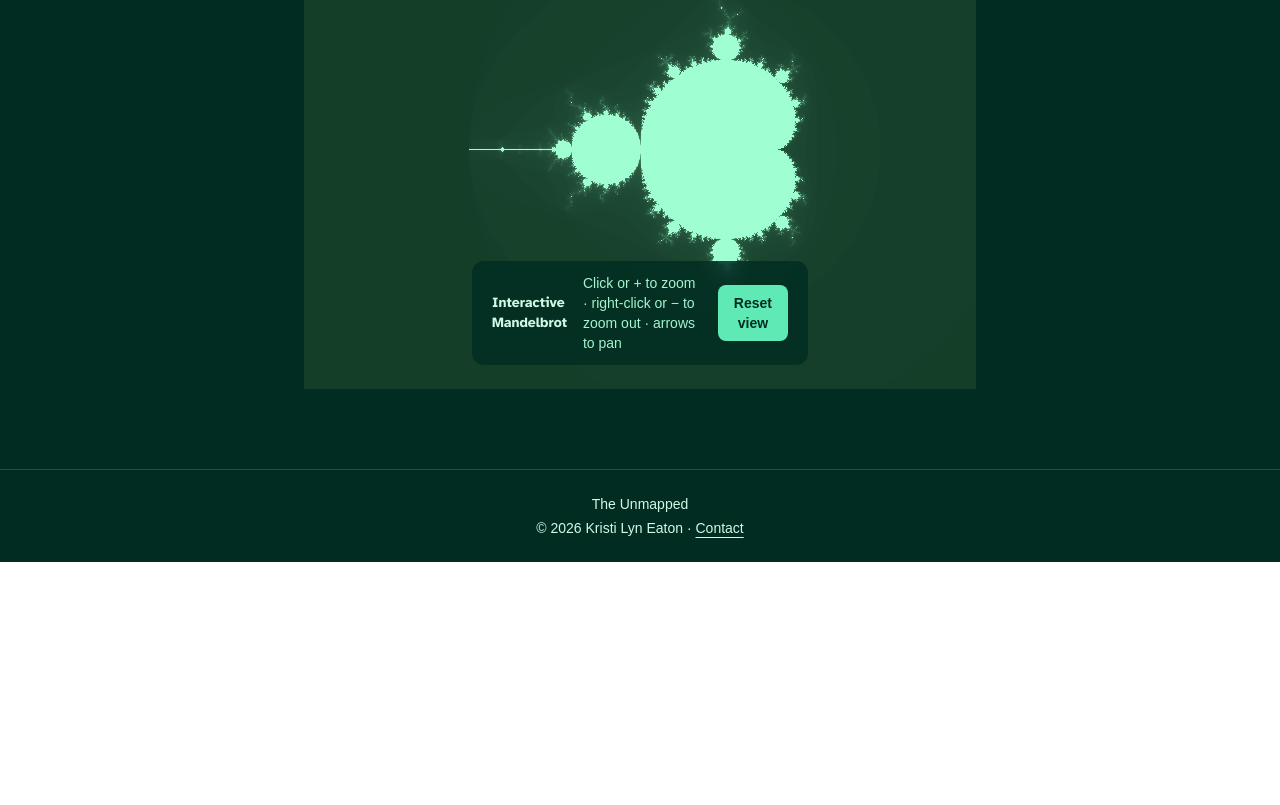
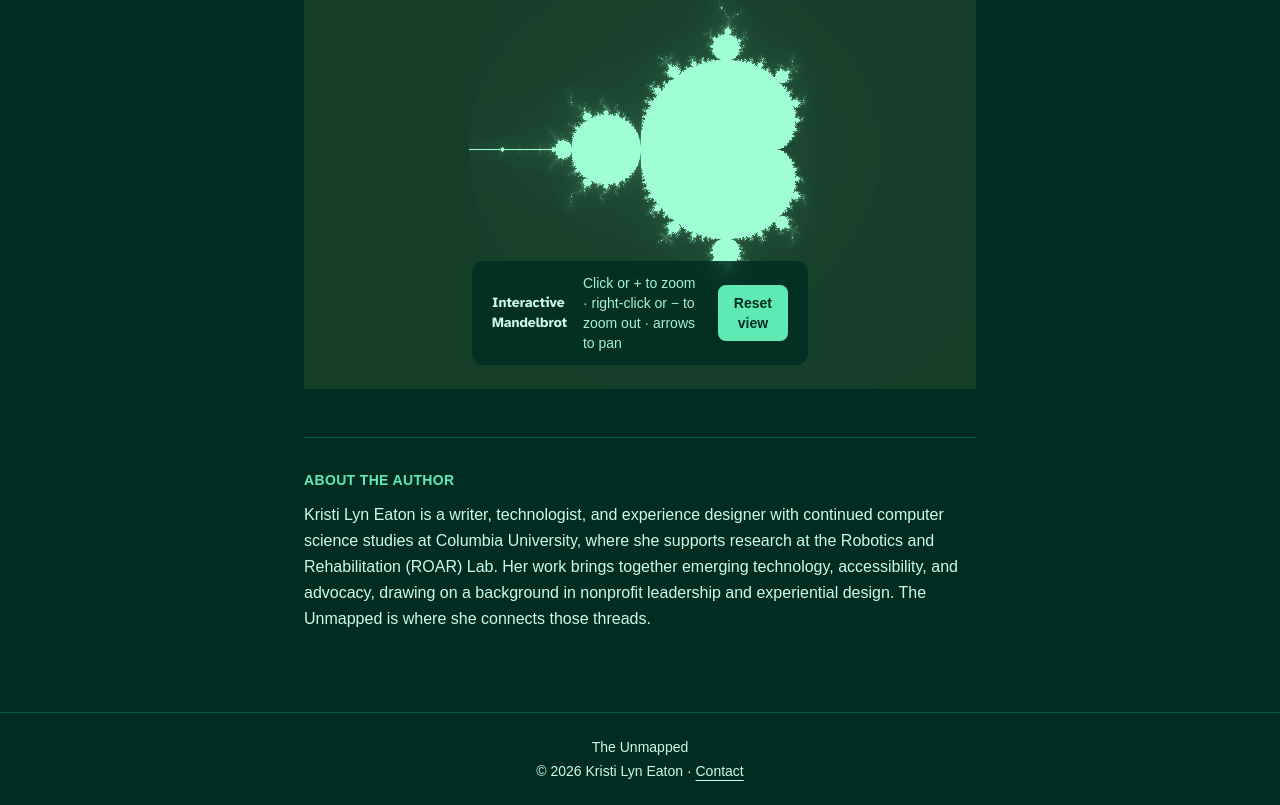
Before and after one commit to reachkristilyn/unmapped, a Next.js app: page /origins in a window 1280 px wide. Shown: the part 440-1245 px from the top of the page. Before the commit the page ends 1002 px from the top, so only its background shows below. Built offline with nearby package versions, Linux system fonts and the light colour scheme.

Commit message:
add origins about

```diff
--- a/app/origins/page.tsx
+++ b/app/origins/page.tsx
@@ -17,6 +17,18 @@ export default function Origins() {
         <div className="mt-12 h-[60vh]">
           <Mandelbrot />
         </div>
+        <section className="mt-12 border-t border-emerald-800 pt-8">
+          <h2 className="text-sm font-semibold uppercase tracking-wide text-emerald-300">
+            About the author
+          </h2>
+          <p className="mt-3 text-base leading-relaxed text-emerald-100">
+            Kristi Lyn Eaton is a writer, technologist, and experience designer with continued
+            computer science studies at Columbia University, where she supports research at the
+            Robotics and Rehabilitation (ROAR) Lab. Her work brings together emerging technology,
+            accessibility, and advocacy, drawing on a background in nonprofit leadership and
+            experiential design. The Unmapped is where she connects those threads.
+          </p>
+        </section>
       </article>
     </main>
   );
```
